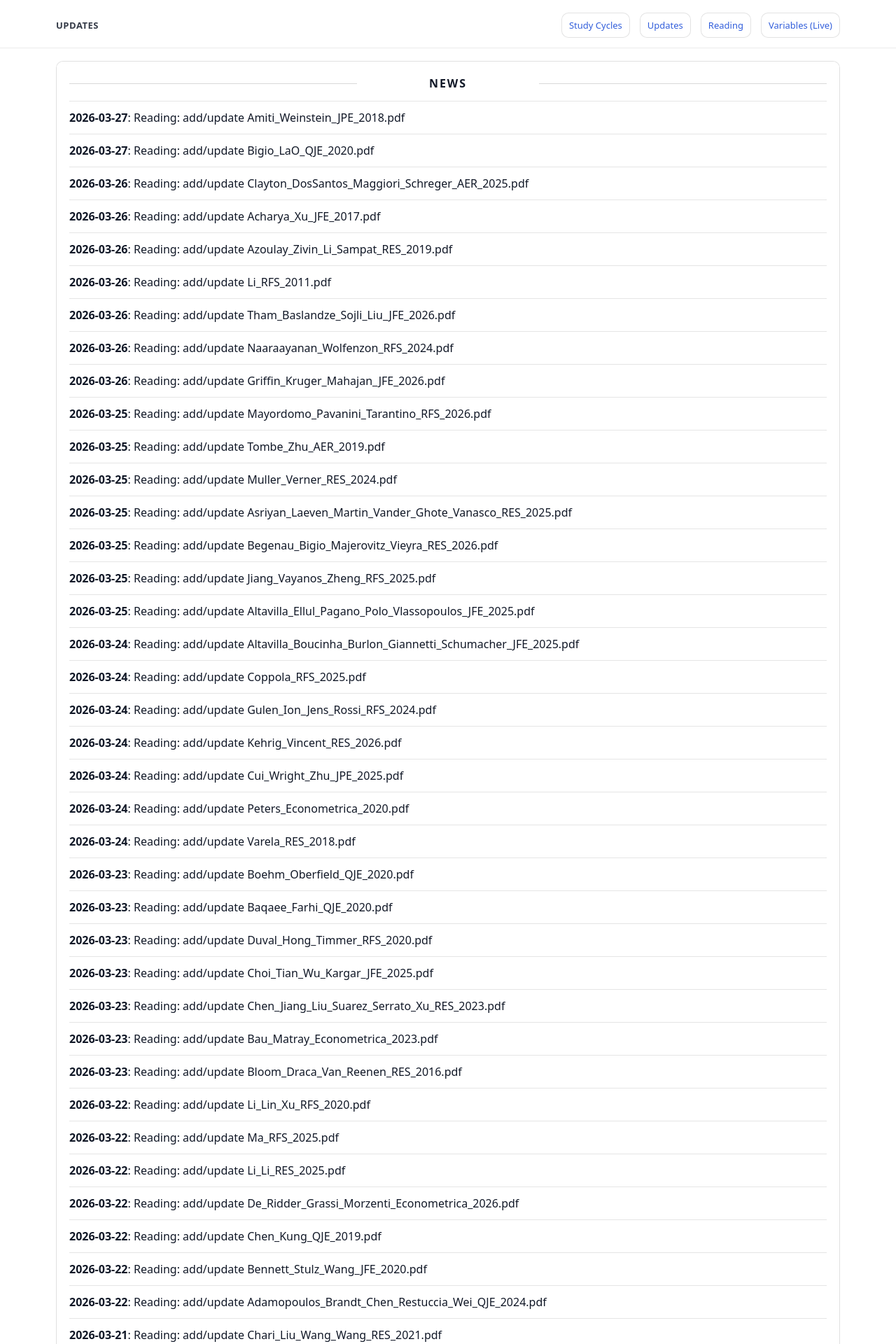
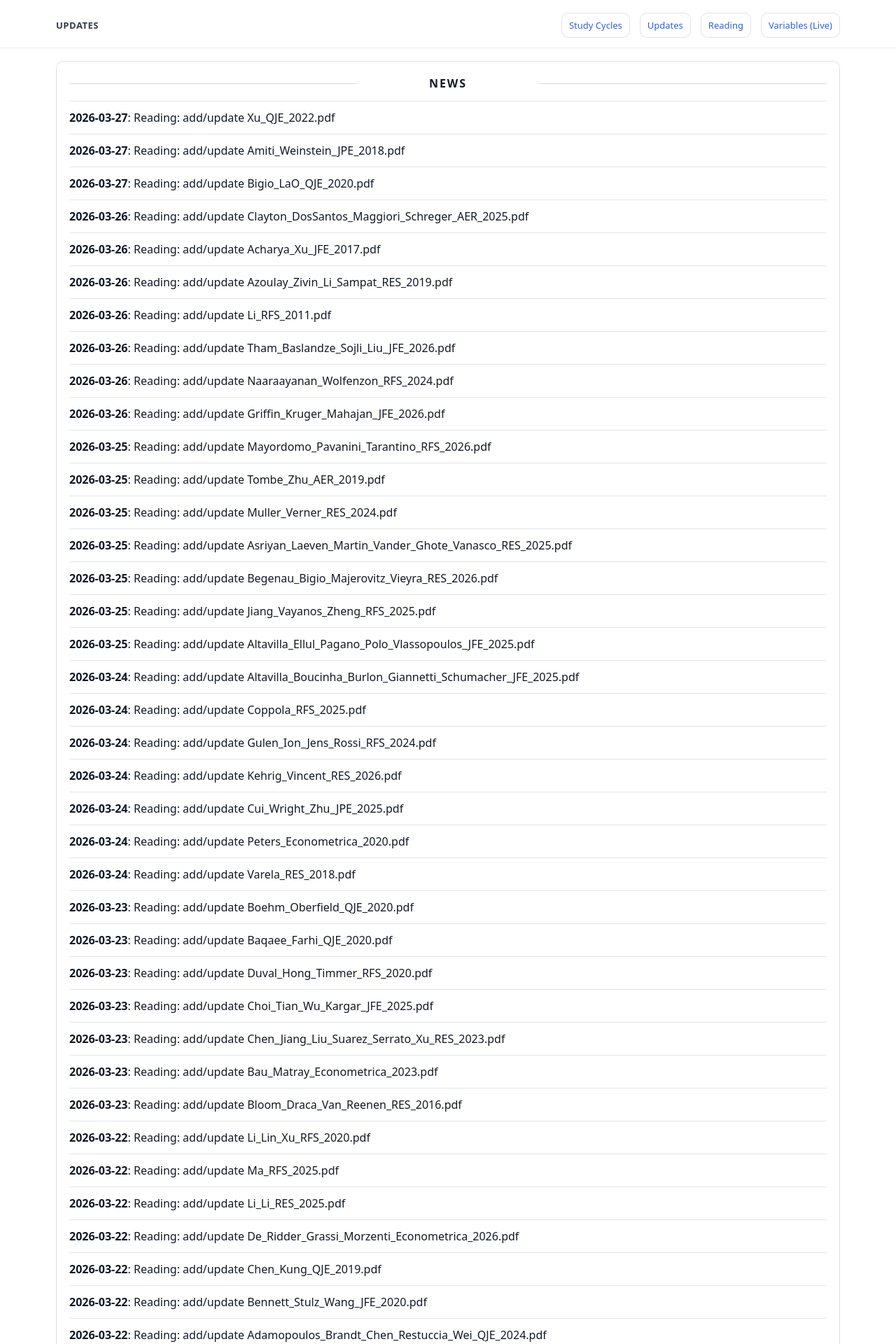
Before and after one commit to yaxinzn/study-archive, a Jekyll site: the page built from updates/index.md, in a window 1280 px wide. Shown: the top 1920 px of the page at 70% size. Built offline with Jekyll 4.4.1, drawn with Linux system fonts in a browser that asks for light colours; some of the changed text lies outside the part shown.

Commit message:
chore: update NEWS feed

```diff
--- a/_data/news.yml
+++ b/_data/news.yml
@@ -1,4 +1,7 @@
 # Auto-generated update history (sorted newest -> oldest). Do not edit manually.
+- ts: "1774605418"
+  date: "2026-03-27"
+  title: "Reading: add/update Xu_QJE_2022.pdf"
 - ts: "1774603263"
   date: "2026-03-27"
   title: "Reading: add/update Amiti_Weinstein_JPE_2018.pdf"
```
